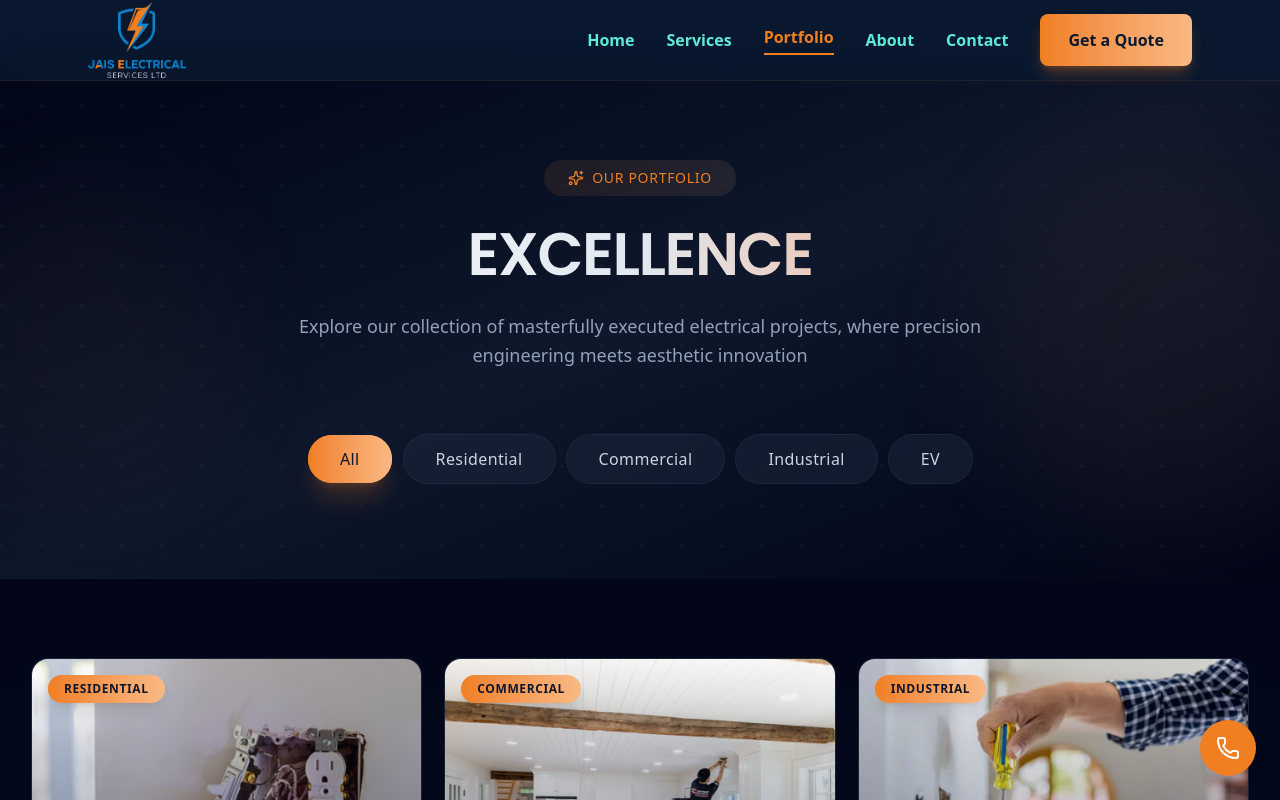
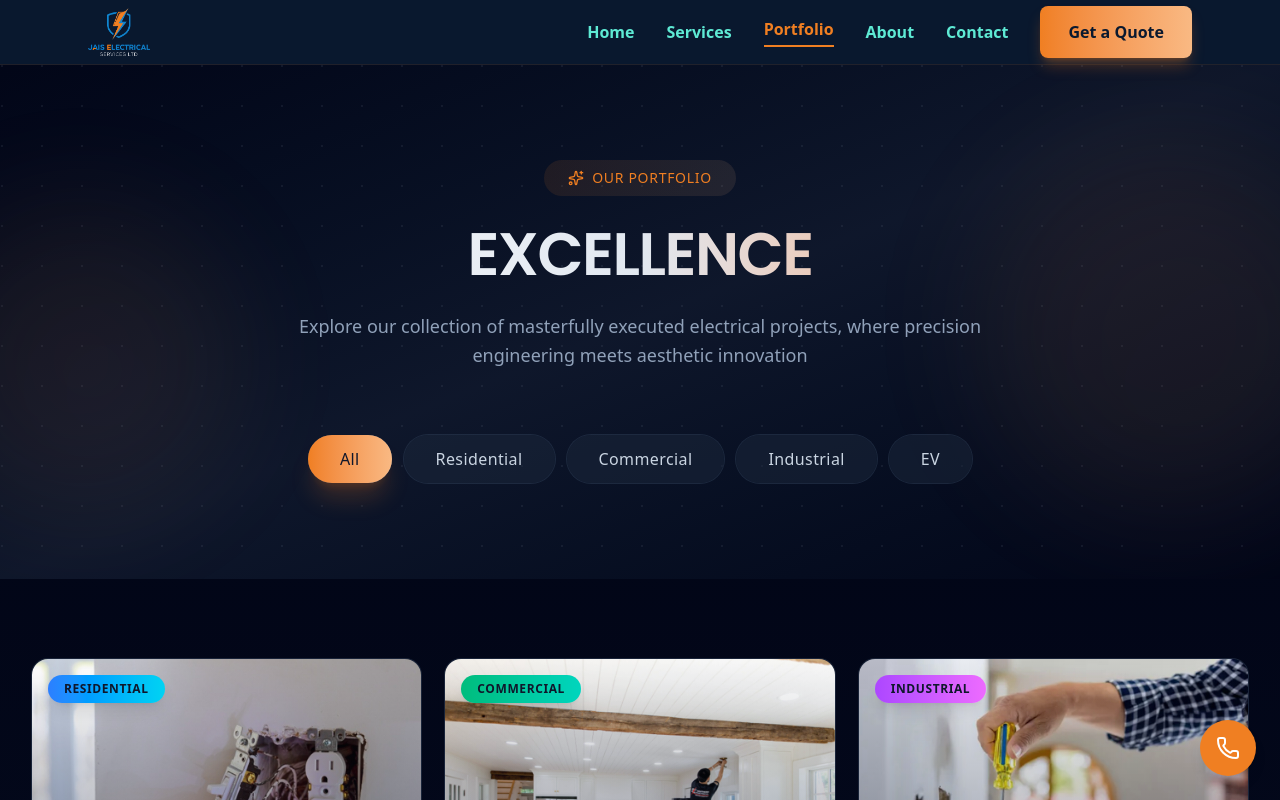
Before and after one commit to raghu848/jais-electric, a Next.js app: page /gallery in a window 1280 px wide. Shown: the top 800 px of the page. Built offline with nearby package versions, Linux system fonts and the light colour scheme.

Commit message:
Fix client-side navigation issues: remove PageTransition wrapper, simplify Navbar state management, optimize GalleryPage rendering

```diff
--- a/app/(marketing)/layout.tsx
+++ b/app/(marketing)/layout.tsx
@@ -1,7 +1,6 @@
 import type { Metadata } from "next";
 import { Navbar } from "@/components/site/Navbar";
 import { Footer } from "@/components/site/Footer";
-import { PageTransition } from "@/components/motion/PageTransition";
 
 export const metadata: Metadata = {
   alternates: { canonical: "/" },
@@ -13,9 +12,7 @@ export default function MarketingLayout({
   return (
     <div className="min-h-dvh bg-[var(--background)] text-[var(--foreground)]">
       <Navbar />
-      <PageTransition>
-        <main className="pt-16">{children}</main>
-      </PageTransition>
+      <main className="pt-16">{children}</main>
       <Footer />
     </div>
   );
--- a/components/pages/GalleryPage.tsx
+++ b/components/pages/GalleryPage.tsx
@@ -30,28 +30,30 @@ export function GalleryPage() {
   ];
 
   const items = useMemo<GalleryItem[]>(
-    () =>
-      actualImages.map((img, i) => ({
-        id: `g${i + 1}`,
-        category: img.category,
-        src: img.src,
-        title: img.title,
-      })),
-    []
+    () => actualImages.map((it) => ({ ...it, id: it.id })),
+    [actualImages]
   );
 
   const [cat, setCat] = useState<GalleryCategory | "All">("All");
   const [open, setOpen] = useState<GalleryItem | null>(null);
 
-  const filtered = cat === "All" ? items : items.filter((i) => i.category === cat);
+  const filtered = useMemo(
+    () => (cat === "All" ? items : items.filter((it) => it.category === cat)),
+    [cat, items]
+  );
+
+  const categories = useMemo(
+    () => ["All", ...new Set(items.map((it) => it.category))] as const,
+    [items]
+  );
 
   const categoryColors = {
-    All: "from-[#F07F22] to-[#F9B983]",
-    Residential: "from-[#F07F22] to-[#F9B983]",
-    Commercial: "from-[#F07F22] to-[#F9B983]",
-    Industrial: "from-[#F07F22] to-[#F9B983]",
-    EV: "from-[#F07F22] to-[#F9B983]",
-  };
+    Residential: "from-blue-500 to-cyan-400",
+    Commercial: "from-emerald-500 to-teal-400",
+    Industrial: "from-purple-500 to-fuchsia-400",
+    EV: "from-amber-500 to-orange-400",
+    All: "from-slate-600 to-slate-500",
+  } as const;
 
   return (
     <>
@@ -117,7 +119,7 @@ export function GalleryPage() {
             transition={{ delay: 0.4, duration: 0.6 }}
             className="mt-16 flex flex-wrap justify-center gap-3"
           >
-            {(["All", "Residential", "Commercial", "Industrial", "EV"] as const).map((c, idx) => (
+            {categories.map((c, idx) => (
               <motion.button
                 key={c}
                 onClick={() => setCat(c)}
--- a/components/site/Navbar.tsx
+++ b/components/site/Navbar.tsx
@@ -11,21 +11,7 @@ import { siteConfig } from "@/components/site/siteConfig";
 
 export function Navbar() {
   const pathname = usePathname();
-  const [isScrolled, setIsScrolled] = useState(false);
   const [open, setOpen] = useState(false);
-
-  useEffect(() => {
-    const onScroll = () => {
-      if (typeof window !== "undefined") {
-        setIsScrolled(window.scrollY > 10);
-      }
-    };
-    onScroll();
-    if (typeof window !== "undefined") {
-      window.addEventListener("scroll", onScroll, { passive: true });
-      return () => window.removeEventListener("scroll", onScroll);
-    }
-  }, []);
 
   useEffect(() => setOpen(false), [pathname]);
 
@@ -39,18 +25,17 @@ export function Navbar() {
     <header
       className={cn(
         "fixed inset-x-0 top-0 z-50 border-b border-[#F07F22]/10",
-        "bg-[rgba(10,25,47,0.75)] backdrop-blur-xl",
-        isScrolled && "bg-[rgba(10,25,47,0.92)] shadow-lg"
+        "bg-[rgba(10,25,47,0.75)] backdrop-blur-xl"
       )}
     >
-      <div className="mx-auto flex h-20 max-w-6xl items-center justify-between px-6">
+      <div className="mx-auto flex h-16 max-w-6xl items-center justify-between px-6">
         <Link href="/" className="flex items-center gap-3">
           <Image
             src="/new_images/transparent-logo_white.png"
             alt="Jais Electrical Services Ltd Logo"
             width={160}
             height={50}
-            className="h-19 w-auto object-contain"
+            className="h-12 w-auto object-contain"
             priority
           />
         </Link>
```
